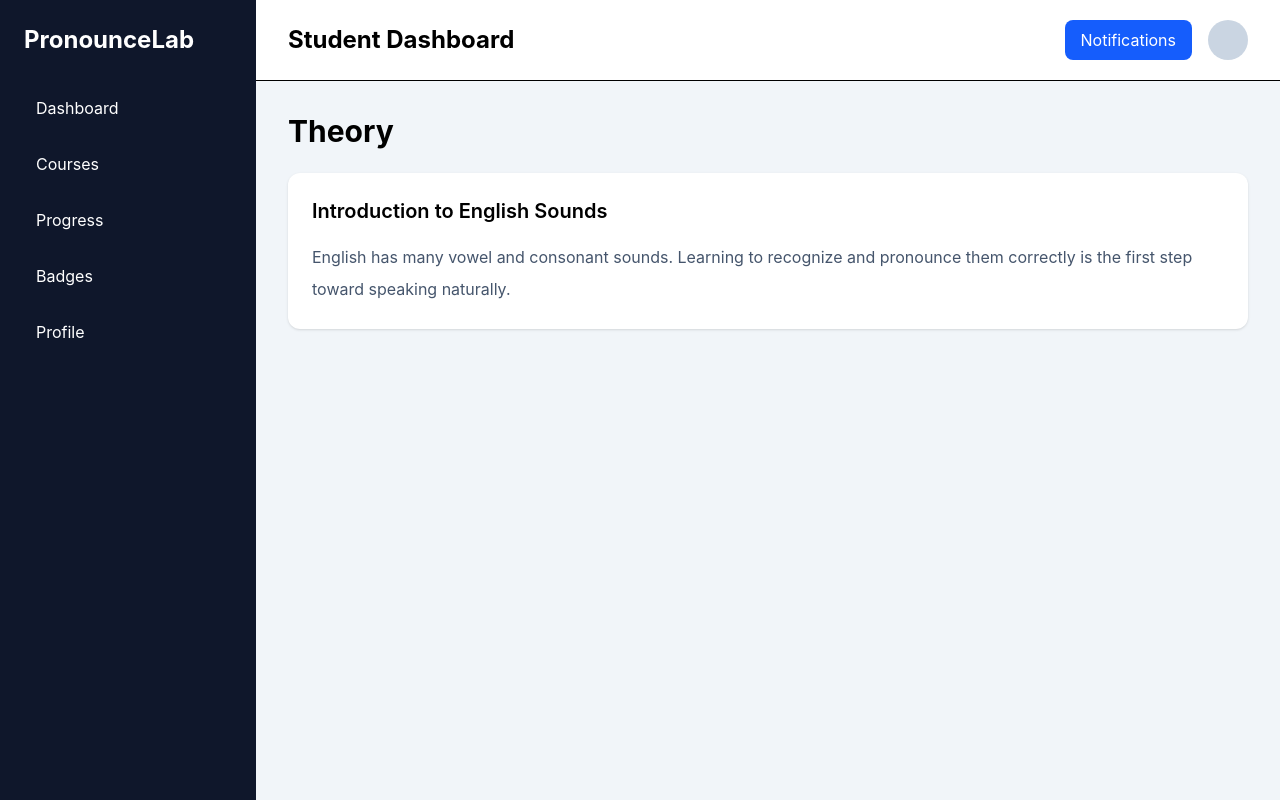
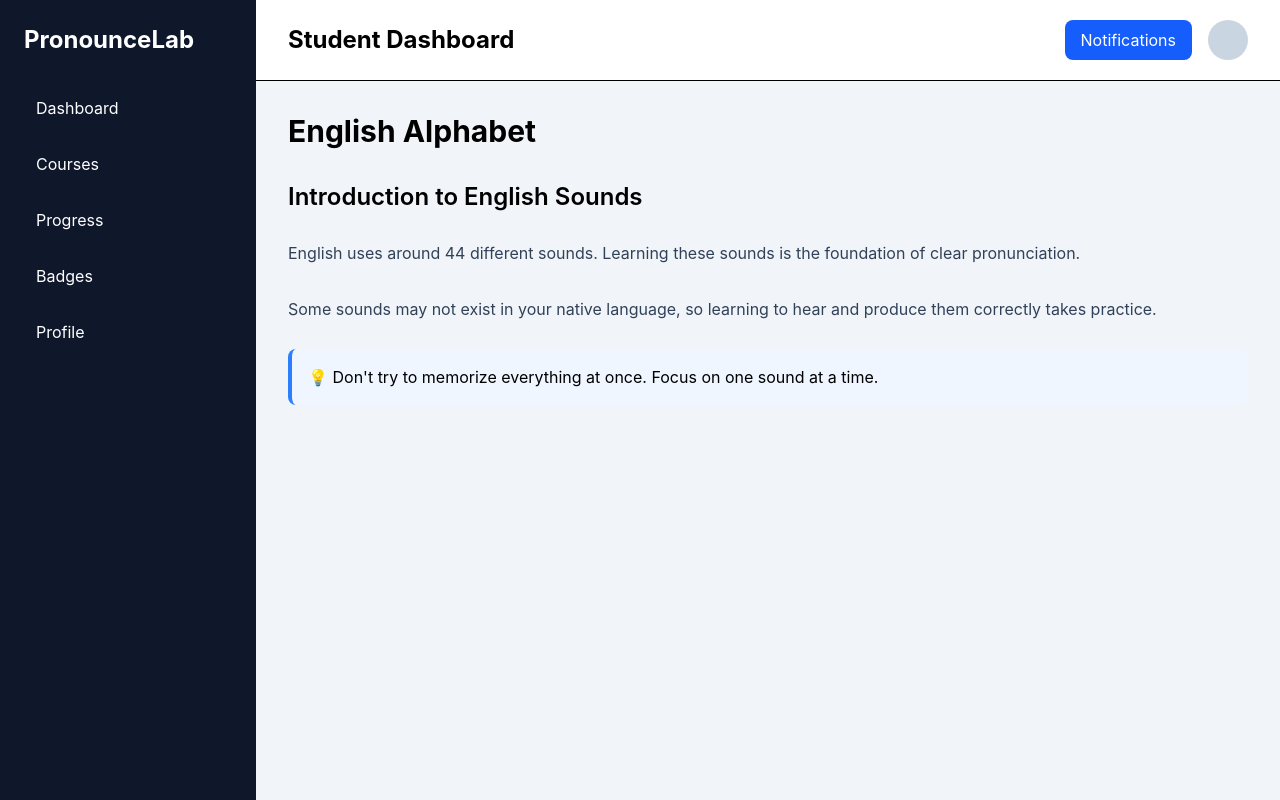
Before and after one commit to emmanuelpaulino2691/pronouncelab, a React (Vite) app: page /theory/1 in a window 1280 px wide. Built offline with nearby package versions, Linux system fonts and the light colour scheme.

Commit message:
feat: implement dynamic theory content system

```diff
--- a/src/app/router/index.tsx
+++ b/src/app/router/index.tsx
@@ -6,7 +6,7 @@ import CoursesPage from "../../features/courses/CoursesPage";
 import UnitsPage from "../../features/units/UnitsPage";
 import LessonsPage from "../../features/lessons/LessonsPage";
 import LessonPage from "../../features/lesson/LessonPage";
-import TheoryPage from "../../features/activities/TheoryPage";
+import TheoryPage from "../../features/activities/theory/TheoryPage";
 
 export const router = createBrowserRouter([
   {
--- a/src/features/activities/TheoryPage.tsx
+++ /dev/null
@@ -1,25 +0,0 @@
-import MainLayout from "../../shared/layouts/MainLayout";
-
-function TheoryPage() {
-  return (
-    <MainLayout>
-      <h1 className="text-3xl font-bold">
-        Theory
-      </h1>
-
-      <div className="mt-6 rounded-xl bg-white p-6 shadow">
-        <h2 className="text-xl font-semibold">
-          Introduction to English Sounds
-        </h2>
-
-        <p className="mt-4 text-slate-600 leading-8">
-          English has many vowel and consonant sounds.
-          Learning to recognize and pronounce them correctly
-          is the first step toward speaking naturally.
-        </p>
-      </div>
-    </MainLayout>
-  );
-}
-
-export default TheoryPage;
--- /dev/null
+++ b/src/features/activities/theory/TheoryPage.tsx
@@ -0,0 +1,73 @@
+import { useParams } from "react-router-dom";
+
+import { theory } from "../../../shared/data/theory";
+import { lessons } from "../../../shared/data/lessons";
+import MainLayout from "../../../shared/layouts/MainLayout";
+
+function TheoryPage() {
+  const { lessonId } = useParams();
+
+  const blocks = theory[Number(lessonId)] ?? [];
+
+  const lesson = lessons.find(
+  (lesson) => lesson.id === Number(lessonId)
+);
+  return (
+    <MainLayout>
+      <h1 className="text-3xl font-bold">
+  {lesson?.title}
+</h1>
+
+      <div className="mt-8 space-y-6">
+        {blocks.map((block, index) => {
+          switch (block.type) {
+            case "heading":
+              return (
+                <h2
+                  key={index}
+                  className="text-2xl font-semibold"
+                >
+                  {block.text}
+                </h2>
+              );
+
+            case "paragraph":
+              return (
+                <p
+                  key={index}
+                  className="leading-8 text-slate-700"
+                >
+                  {block.text}
+                </p>
+              );
+
+            case "tip":
+              return (
+                <div
+                  key={index}
+                  className="rounded-lg border-l-4 border-blue-500 bg-blue-50 p-4"
+                >
+                  💡 {block.text}
+                </div>
+              );
+
+            case "image":
+              return (
+                <img
+                  key={index}
+                  src={block.src}
+                  alt={block.alt}
+                  className="mx-auto rounded-xl shadow-md"
+                />
+              );
+
+            default:
+              return null;
+          }
+        })}
+      </div>
+    </MainLayout>
+  );
+}
+
+export default TheoryPage;
--- /dev/null
+++ b/src/shared/data/theory/index.ts
@@ -0,0 +1,6 @@
+import type { TheoryBlock } from "../../types/TheoryBlock";
+import { lesson1 } from "./lesson1";
+
+export const theory: Record<number, TheoryBlock[]> = {
+  1: lesson1,
+};
--- /dev/null
+++ b/src/shared/data/theory/lesson1.ts
@@ -0,0 +1,20 @@
+import type { TheoryBlock } from "../../types/TheoryBlock";
+
+export const lesson1: TheoryBlock[] = [
+  {
+    type: "heading",
+    text: "Introduction to English Sounds",
+  },
+  {
+    type: "paragraph",
+    text: "English uses around 44 different sounds. Learning these sounds is the foundation of clear pronunciation.",
+  },
+  {
+    type: "paragraph",
+    text: "Some sounds may not exist in your native language, so learning to hear and produce them correctly takes practice.",
+  },
+  {
+    type: "tip",
+    text: "Don't try to memorize everything at once. Focus on one sound at a time.",
+  },
+];
--- /dev/null
+++ b/src/shared/types/TheoryBlock.ts
@@ -0,0 +1,13 @@
+export type TheoryBlock =
+  | {
+      type: "heading";
+      text: string;
+    }
+  | {
+      type: "paragraph";
+      text: string;
+    }
+  | {
+      type: "tip";
+      text: string;
+    };
```
